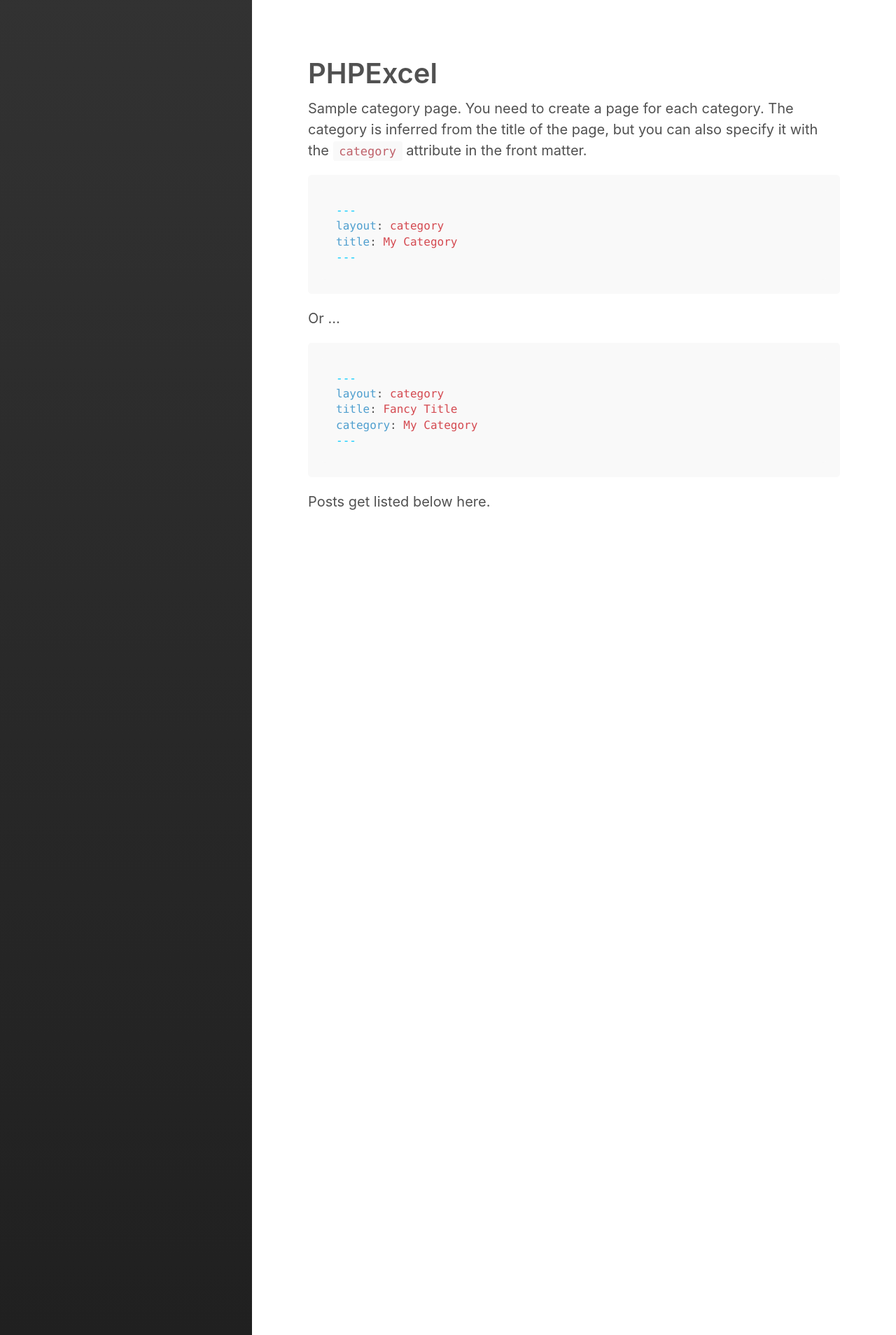
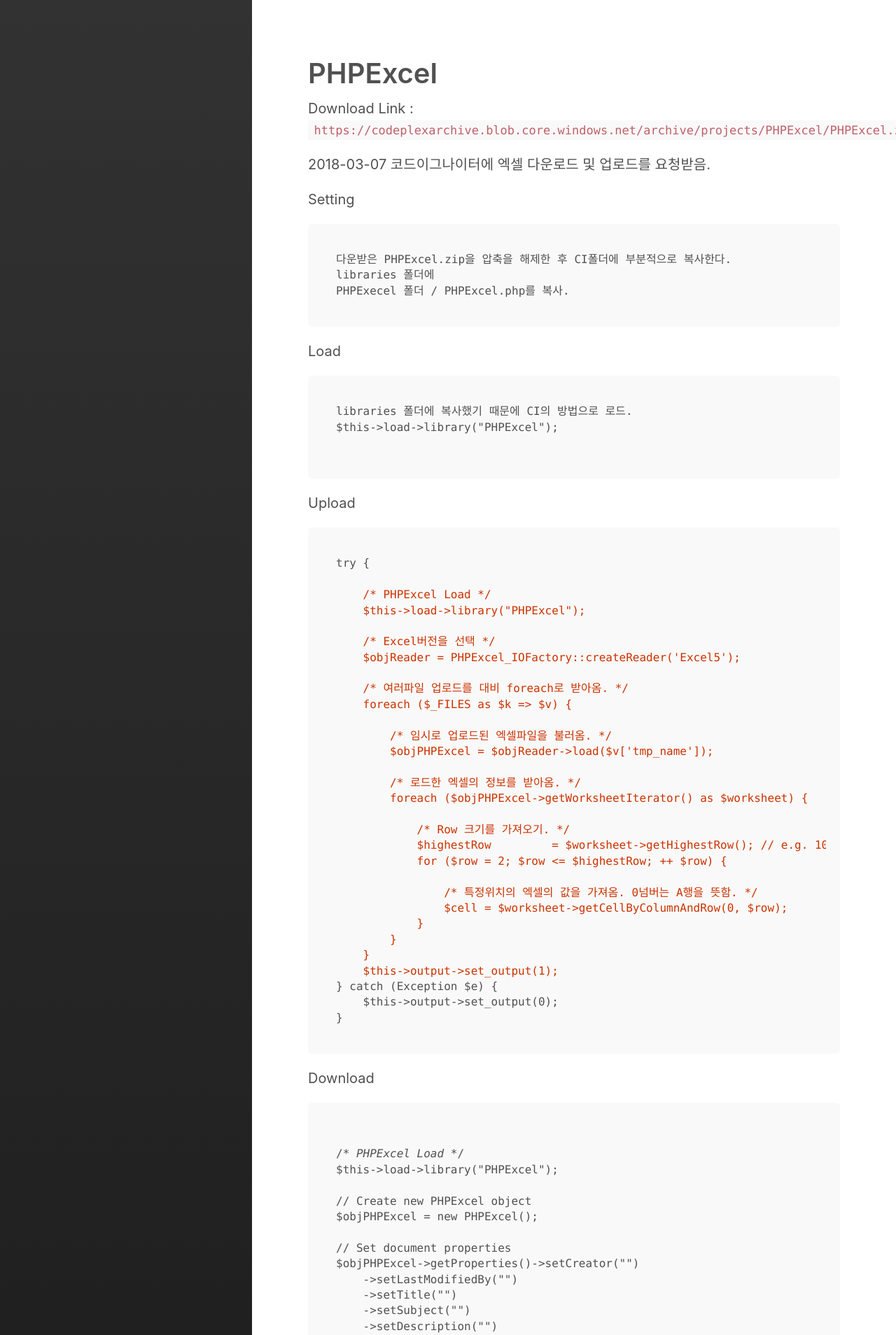
Before and after one commit to leesewon/first, a Jekyll site: the page built from category/phpexcel.md, in a window 1280 px wide. Shown: the top 1908 px of the page at 70% size. Built offline with Jekyll 4.4.1, drawn with Linux system fonts in a browser that asks for light colours; some of the changed text lies outside the part shown.

Commit message:
no message

````diff
--- a/category/phpexcel.md
+++ b/category/phpexcel.md
@@ -3,25 +3,150 @@
 title: PHPExcel
 ---
 
-Sample category page. You need to create a page for each category.
-The category is inferred from the title of the page, but you can also
-specify it with the `category` attribute in the front matter.
+Download Link : `https://codeplexarchive.blob.core.windows.net/archive/projects/PHPExcel/PHPExcel.zip`
 
+2018-03-07
+코드이그나이터에 엑셀 다운로드 및 업로드를 요청받음.
+
+Setting
 ```md
----
-layout: category
-title: My Category
----
+다운받은 PHPExcel.zip을 압축을 해제한 후 CI폴더에 부분적으로 복사한다.
+libraries 폴더에
+PHPExecel 폴더 / PHPExcel.php를 복사.
 ```
 
-Or ...
+Load
+```md
+libraries 폴더에 복사했기 때문에 CI의 방법으로 로드.
+$this->load->library("PHPExcel");
 
-```md
----
-layout: category
-title: Fancy Title
-category: My Category
----
 ```
 
-Posts get listed below here.
+Upload
+```md
+try {
+
+    /* PHPExcel Load */
+    $this->load->library("PHPExcel");
+
+    /* Excel버전을 선택 */
+    $objReader = PHPExcel_IOFactory::createReader('Excel5');
+
+    /* 여러파일 업로드를 대비 foreach로 받아옴. */
+    foreach ($_FILES as $k => $v) {
+
+        /* 임시로 업로드된 엑셀파일을 불러옴. */
+        $objPHPExcel = $objReader->load($v['tmp_name']);
+
+        /* 로드한 엑셀의 정보를 받아옴. */
+        foreach ($objPHPExcel->getWorksheetIterator() as $worksheet) {
+
+            /* Row 크기를 가져오기. */
+            $highestRow         = $worksheet->getHighestRow(); // e.g. 10
+            for ($row = 2; $row <= $highestRow; ++ $row) {
+
+                /* 특정위치의 엑셀의 값을 가져옴. 0넘버는 A행을 뜻함. */
+                $cell = $worksheet->getCellByColumnAndRow(0, $row);
+            }
+        }
+    }
+    $this->output->set_output(1);
+} catch (Exception $e) {
+    $this->output->set_output(0);
+}
+```
+Download
+```md
+
+/* PHPExcel Load */
+$this->load->library("PHPExcel");
+
+// Create new PHPExcel object
+$objPHPExcel = new PHPExcel();
+
+// Set document properties
+$objPHPExcel->getProperties()->setCreator("")
+    ->setLastModifiedBy("")
+    ->setTitle("")
+    ->setSubject("")
+    ->setDescription("")
+    ->setKeywords("")
+    ->setCategory("");
+
+/* style setting */
+$objPHPExcel->getActiveSheet()->getStyle('A1:G1')->getAlignment()->setHorizontal(PHPExcel_Style_Alignment::HORIZONTAL_CENTER);
+$objPHPExcel->getActiveSheet()->getColumnDimension('A')->setWidth(8);
+$objPHPExcel->getActiveSheet()->getColumnDimension('B')->setWidth(10);
+$objPHPExcel->getActiveSheet()->getStyle('A:B')->getAlignment()->setHorizontal(PHPExcel_Style_Alignment::HORIZONTAL_CENTER);
+$objPHPExcel->getActiveSheet()->getColumnDimension('C')->setWidth(18);
+$objPHPExcel->getActiveSheet()->getStyle('C')->getAlignment()->setHorizontal(PHPExcel_Style_Alignment::HORIZONTAL_CENTER);
+$objPHPExcel->getActiveSheet()->getColumnDimension('D')->setWidth(35);
+$objPHPExcel->getActiveSheet()->getColumnDimension('E')->setWidth(15);
+$objPHPExcel->getActiveSheet()->getColumnDimension('F')->setWidth(20);
+$objPHPExcel->getActiveSheet()->getColumnDimension('G')->setWidth(15);
+$objPHPExcel->getActiveSheet()->getStyle('G')->getAlignment()->setHorizontal(PHPExcel_Style_Alignment::HORIZONTAL_CENTER);
+
+// Add some data
+$objPHPExcel->setActiveSheetIndex(0)
+    ->setCellValue('A1', '#')
+    ->setCellValue('B1', '수령인')
+    ->setCellValue('C1', '가상번호')
+    ->setCellValue('D1', '수령주소')
+    ->setCellValue('E1', '택배회사')
+    ->setCellValue('F1', '송장번호')
+    ->setCellValue('G1', '문자발송여부');
+
+/* 첫번째줄은 다른값이 있어 두번째줄부터 시작 */
+$num = 2;
+foreach ($arr as $k => $v) {
+
+    /* 붉은 테두리 */
+    $objPHPExcel->getActiveSheet()->getStyle('E'.$num)->applyFromArray(
+        array(
+            'borders' => array(
+                'allborders' => array(
+                    'style' => PHPExcel_Style_Border::BORDER_THIN,
+                    'color' => array('rgb' => 'ff0000')
+                )
+            )
+        )
+    );
+    $objPHPExcel->getActiveSheet()->getStyle('F'.$num)->applyFromArray(
+        array(
+            'borders' => array(
+                'allborders' => array(
+                    'style' => PHPExcel_Style_Border::BORDER_THIN,
+                    'color' => array('rgb' => 'ff0000')
+                )
+            )
+        )
+    );
+    $objPHPExcel->setActiveSheetIndex(0)
+        ->setCellValueExplicit('A'.$num, $v, PHPExcel_Cell_DataType::TYPE_STRING)
+        ->setCellValueExplicit('B'.$num, $v, PHPExcel_Cell_DataType::TYPE_STRING)
+        ->setCellValueExplicit('C'.$num, $v, PHPExcel_Cell_DataType::TYPE_STRING)
+        ->setCellValueExplicit('D'.$num, $v, PHPExcel_Cell_DataType::TYPE_STRING)
+        ->setCellValueExplicit('E'.$num, $v, PHPExcel_Cell_DataType::TYPE_STRING)
+        ->setCellValueExplicit('F'.$num, $v, PHPExcel_Cell_DataType::TYPE_STRING)
+        ->setCellValueExplicit('G'.$num, $v, PHPExcel_Cell_DataType::TYPE_STRING);
+
+    /* 다음줄로 이동.  */
+    $num++;
+}
+
+// Rename worksheet
+$objPHPExcel->getActiveSheet()->setTitle($excelTitle);
+
+// Set active sheet index to the first sheet, so Excel opens this as the first sheet
+$objPHPExcel->setActiveSheetIndex(0);
+
+$excelTitle = iconv('UTF-8', 'EUC-KR', $excelTitle);
+// Redirect output to a client’s web browser (Excel5)
+header('Content-Type: application/vnd.ms-excel');
+header('Content-Disposition: attachment;filename="'.date('Y-m-d ').$excelTitle.'.xls"');
+header('Cache-Control: max-age=0');
+
+$objWriter = PHPExcel_IOFactory::createWriter($objPHPExcel, 'Excel5');
+$objWriter->save('php://output');
+exit;
+```
````
